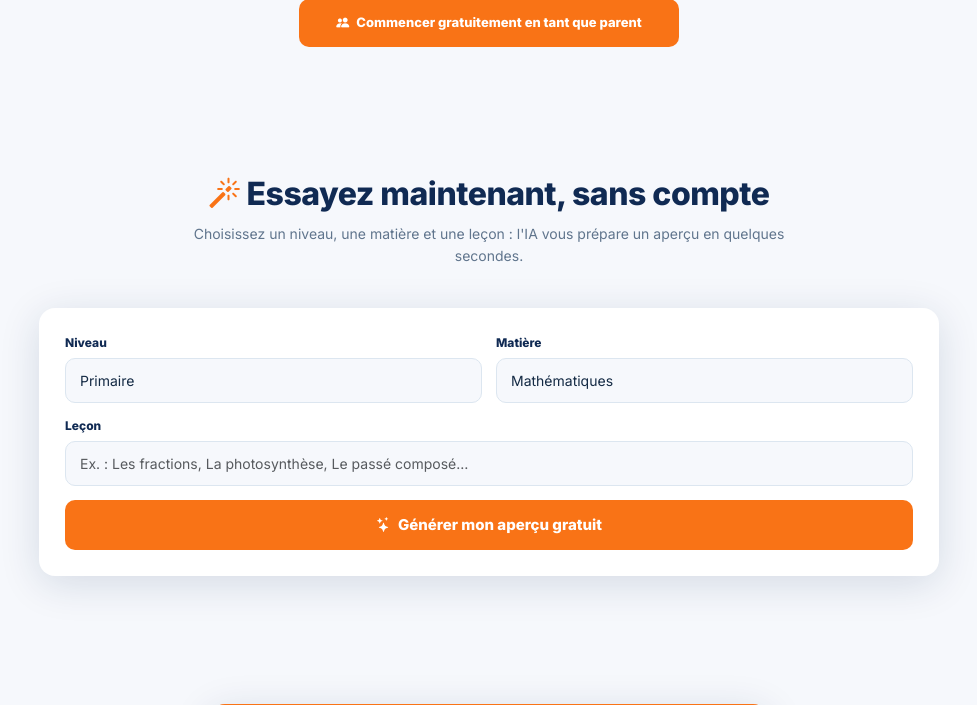
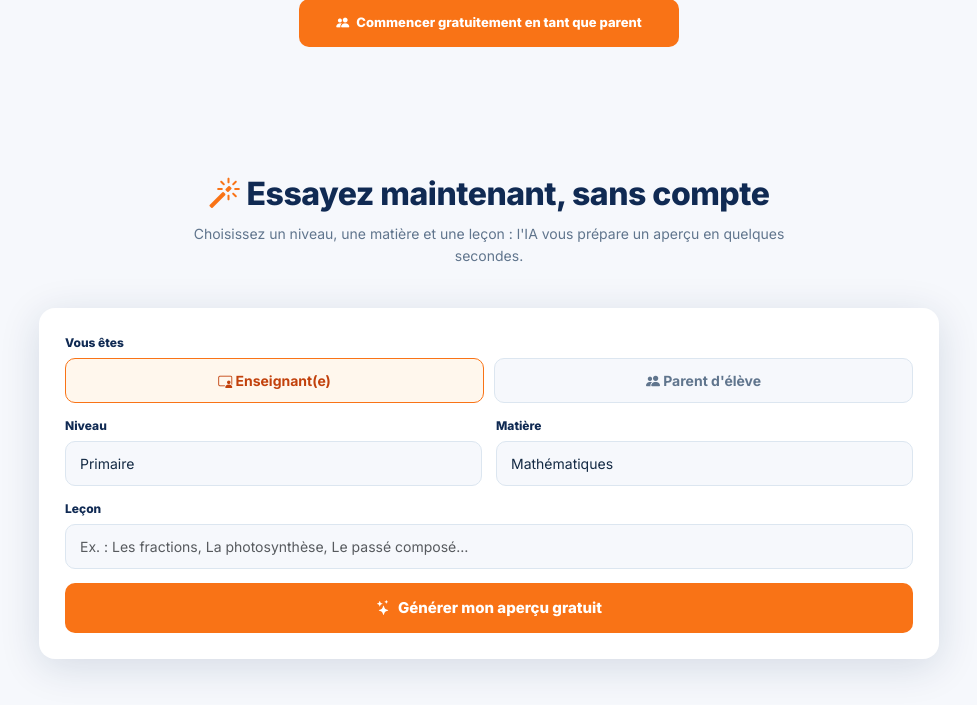
Before and after one commit to hainfoB/eduprompt-ai, a Flask app: page / in a window 1280 px wide. Shown: the part 2158-2863 px from the top of the page, without its empty margins (151-1128 px from the left). Run offline with Flask 3, Linux system fonts and the light colour scheme.

Commit message:
Landing demo: choose teacher or parent
The no-account demo now starts with "you are: teacher / parent". A parent
gets a short revision-sheet preview written for a parent and child
(simple words, everyday example, mini-quiz) instead of the teacher lesson
plan, and the sign-up button after the preview opens the parent signup.

Co-Authored-By: Claude Opus 5.5 <noreply@anthropic.com>
Claude-Session: https://claude.ai/code/session_019ouFUcaL77XuQbNhsRrHQx

```diff
--- a/app.py
+++ b/app.py
@@ -1525,6 +1525,25 @@ DEMO_MODELS = ["gemini-3.5-flash", "gemini-3.5-flash-lite", "gemini-2.5-flash"]
 DEMO_DAILY_CAP = int(os.environ.get("DEMO_DAILY_CAP", "300"))
 _demo_counter = {"day": None, "count": 0}
 
+_DEMO_PROMPT_PARENT = {
+    "fr": ("Tu aides un parent algérien à accompagner son enfant à la maison. Rédige un "
+           "APERÇU COURT de fiche de révision (300 mots maximum), en français, pour un enfant "
+           "de niveau « {level} », matière « {subject} », leçon « {lesson} », conforme au "
+           "programme algérien. Mots simples, ton bienveillant. Structure en Markdown : "
+           "## titre, ### L'essentiel (3 puces), ### Un exemple du quotidien, "
+           "### Mini-quiz (3 questions puis les réponses). Rien d'autre."),
+    "en": ("You help an Algerian parent support their child at home. Write a SHORT PREVIEW "
+           "of a revision sheet (300 words max), in English, for a child at level \"{level}\", "
+           "subject \"{subject}\", lesson \"{lesson}\", aligned with the Algerian curriculum. "
+           "Simple words, warm tone. Markdown structure: ## title, ### Key points (3 bullets), "
+           "### An everyday example, ### Mini-quiz (3 questions then the answers). Nothing else."),
+    "ar": ("أنت تساعد وليّ أمر جزائري على مرافقة طفله في البيت. اكتب معاينة مختصرة لبطاقة "
+           "مراجعة (300 كلمة كحد أقصى) باللغة العربية، لطفل في مستوى «{level}»، المادة "
+           "«{subject}»، الدرس «{lesson}»، مطابقة للمنهاج الجزائري. كلمات بسيطة وأسلوب لطيف. "
+           "البنية بصيغة Markdown: ## العنوان، ### الأهم (3 نقاط)، ### مثال من الحياة اليومية، "
+           "### اختبار قصير (3 أسئلة ثم الأجوبة). لا شيء غير ذلك."),
+}
+
 _DEMO_PROMPT = {
     "fr": ("Tu es un expert en ingénierie pédagogique en Algérie. Rédige un APERÇU COURT "
            "de fiche de cours (350 mots maximum), en français, niveau « {level} », matière "
@@ -1567,7 +1586,8 @@ def api_demo():
         return jsonify({"error": "busy"}), 429
     _demo_counter["count"] += 1
 
-    prompt = _DEMO_PROMPT[lang].format(level=level, subject=subject, lesson=lesson)
+    templates = _DEMO_PROMPT_PARENT if data.get("profile") == "parent" else _DEMO_PROMPT
+    prompt = templates[lang].format(level=level, subject=subject, lesson=lesson)
     body = {"contents": [{"role": "user", "parts": [{"text": prompt}]}],
             "generationConfig": {"maxOutputTokens": 1200, "temperature": 0.7}}
     for model in DEMO_MODELS:
--- a/templates/landing.html
+++ b/templates/landing.html
@@ -202,6 +202,13 @@
   </div>
   <div class="demo-card">
     <div class="demo-form">
+      <div class="demo-lesson">
+        <span class="demo-label">{{ t.register_profile_label }}</span>
+        <div class="demo-profile" role="radiogroup">
+          <label><input type="radio" name="demoProfile" value="teacher" checked onchange="demoProfileChanged()"><span><i class="bi bi-person-video3"></i> {{ t.profile_teacher }}</span></label>
+          <label><input type="radio" name="demoProfile" value="parent" onchange="demoProfileChanged()"><span><i class="bi bi-people-fill"></i> {{ t.profile_parent }}</span></label>
+        </div>
+      </div>
       <div>
         <label class="demo-label" for="demoLevel">{{ t.demo_level }}</label>
         <select id="demoLevel" class="form-select">
@@ -230,7 +237,7 @@
       <div class="demo-cta">
         <h3>{{ t.demo_cta_title }}</h3>
         <p>{{ t.demo_cta_desc }}</p>
-        <a href="{{ url_for('generator') if current_user.is_authenticated else url_for('register') }}" class="btn-price primary" style="max-width:360px;margin:0 auto">
+        <a id="demoCta" href="{{ url_for('generator') if current_user.is_authenticated else url_for('register') }}" data-parent-href="{{ url_for('generator') if current_user.is_authenticated else url_for('register', profile='parent') }}" data-teacher-href="{{ url_for('generator') if current_user.is_authenticated else url_for('register') }}" class="btn-price primary" style="max-width:360px;margin:0 auto">
           <i class="bi bi-file-earmark-word-fill"></i> {{ t.demo_cta_btn }}
         </a>
       </div>
@@ -245,6 +252,12 @@
 .demo-btn{grid-column:1 / -1;padding:14px;font-size:15px}
 .demo-card .form-control,.demo-card .form-select{display:block;border:1.5px solid var(--line);border-radius:10px;padding:11px 14px;font-size:14px;width:100%;background:var(--ivory);color:var(--ink);font-family:inherit}
 .demo-card .form-control:focus,.demo-card .form-select:focus{outline:none;border-color:var(--orange);background:#fff}
+.demo-profile{display:grid;grid-template-columns:1fr 1fr;gap:10px}
+.demo-profile label{position:relative;margin:0}
+.demo-profile input{position:absolute;opacity:0;inset:0;cursor:pointer;margin:0}
+.demo-profile span{display:block;text-align:center;padding:11px 6px;border-radius:10px;border:1.5px solid var(--line);font-size:14px;font-weight:700;color:var(--muted);background:var(--ivory)}
+.demo-profile input:checked + span{border-color:var(--orange);background:#fff7ed;color:#c2410c}
+.demo-profile input:focus-visible + span{outline:2px solid var(--orange);outline-offset:2px}
 .demo-label{display:block;font-size:12px;font-weight:800;color:var(--navy);margin-bottom:6px}
 .demo-error{display:none;margin-top:14px;background:#fef2f2;border:1px solid #fca5a5;color:#991b1b;border-radius:10px;padding:10px 14px;font-size:13px}
 .demo-loading{display:none;margin-top:18px;text-align:center;color:var(--muted);font-size:13px;font-weight:600}
@@ -286,6 +299,14 @@ function demoMarkdown(md){
   }
   close(); return out.join("");
 }
+function demoProfile(){
+  const el=document.querySelector('input[name="demoProfile"]:checked'); return el ? el.value : "teacher";
+}
+function demoProfileChanged(){
+  const cta=document.getElementById("demoCta");
+  cta.href = demoProfile()==="parent" ? cta.dataset.parentHref : cta.dataset.teacherHref;
+  document.getElementById("demoResult").style.display="none";
+}
 async function runDemo(){
   const level=document.getElementById("demoLevel").value;
   const subject=document.getElementById("demoSubject").value;
@@ -297,7 +318,7 @@ async function runDemo(){
   btn.disabled=true; res.style.display="none"; load.style.display="block";
   try{
     const r=await fetch({{ url_for('api_demo') | tojson }},{method:"POST",headers:{"Content-Type":"application/json"},
-      body:JSON.stringify({lang:DEMO_LANG, level, subject, lesson})});
+      body:JSON.stringify({lang:DEMO_LANG, profile:demoProfile(), level, subject, lesson})});
     const data=await r.json().catch(()=>({}));
     if(!r.ok || !data.text){
       err.textContent = (r.status===429) ? DEMO_UI.limit : DEMO_UI.generic;
```
